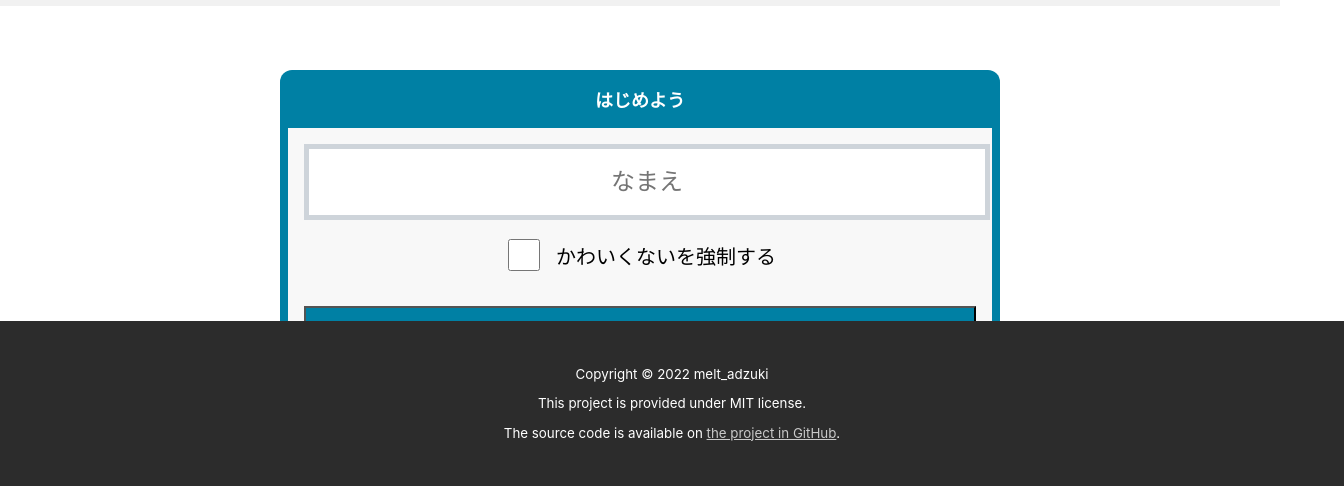
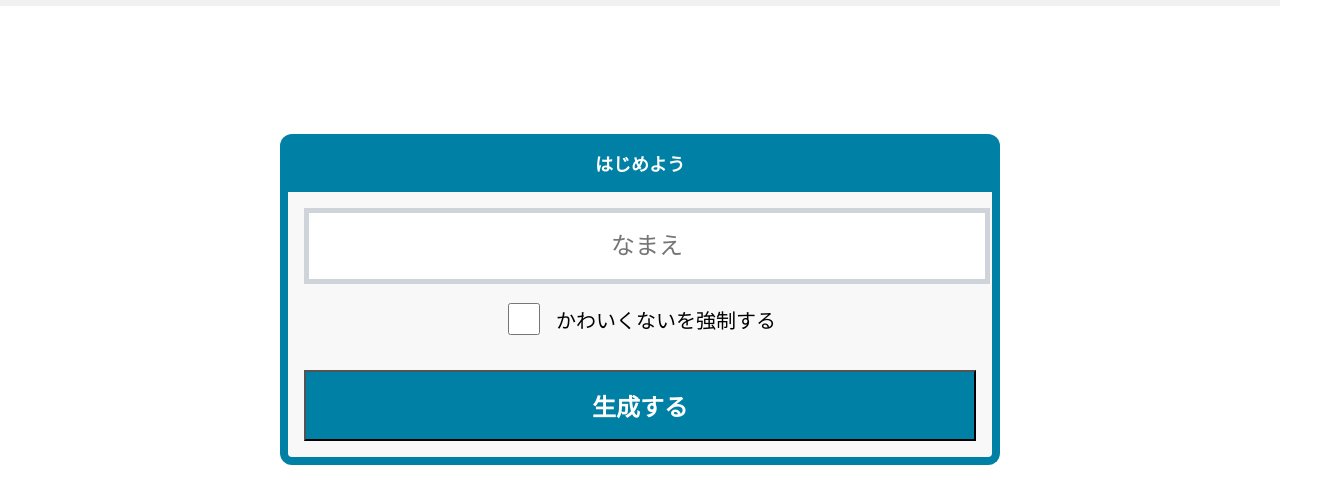
Before and after one commit to melt-adzuki/kawaii-gen, a React (Create React App) app: page / in a window 1280 px wide. Shown: the part 314-800 px from the top of the page, 1344 px wide, since content can reach past the window. Built offline with nearby package versions, Linux system fonts and the light colour scheme.

Commit message:
fix: footerの調整

```diff
--- a/src/features/app/App.module.css
+++ b/src/features/app/App.module.css
@@ -1,9 +1,7 @@
-.container {
+.wrapper {
   display: flex;
-  justify-content: center;
-  align-items: center;
-  width: 100%;
-  margin-top: 64px;
+  flex-direction: column;
+  height: 100vh;
 }
 
 .jumbotron {
@@ -12,7 +10,7 @@
   align-items: center;
   background-color: #f1f1f1;
   width: 100%;
-  height: 320px;
+  min-height: 320px;
 }
 
 .jumbotron > h1 {
@@ -21,19 +19,26 @@
   font-weight: bold;
 }
 
+.container {
+  display: flex;
+  justify-content: center;
+  align-items: center;
+  width: 100%;
+  margin-block: 128px;
+}
+
 .footer {
-  position: fixed;
-  bottom: 0;
   width: 100%;
   padding: 32px;
-  color: white;
+  margin-top: auto;
   background-color: rgb(44, 44, 44);
 }
 
-.footer > small {
+.footer > div {
+  color: white;
   text-align: center;
 }
 
-.footer > small > p > a {
+.footer a {
   color: rgb(201, 201, 201);
 }
--- a/src/features/app/App.tsx
+++ b/src/features/app/App.tsx
@@ -4,7 +4,7 @@ import styles from "./App.module.css"
 
 const App = (): JSX.Element => {
   return (
-    <main>
+    <main className={styles.wrapper}>
       <header className={styles.jumbotron}>
         <h1>
           <Gradient dir="left-to-right" from="#00ccff" to="#f500c0">○○かわいいジェネレーター</Gradient>
@@ -16,11 +16,12 @@ const App = (): JSX.Element => {
       </section>
 
       <footer className={styles.footer}>
-        <small>
-          <p>Copyright © 2022 melt_adzuki</p>
-          <p>This project is provided under MIT license.</p>
+        <div>
+          <p>This project is licensed under MIT.</p>
           <p>The source code is available on <a href="https://github.com/hijiki02/kawaii-gen" target="_blank" rel="noreferrer">the project in GitHub</a>.</p>
-        </small>
+          <br />
+          <p><small>Copyright © 2022 melt_adzuki</small></p>
+        </div>
       </footer>
     </main>
   )
--- a/src/features/result/Result.module.css
+++ b/src/features/result/Result.module.css
@@ -1,4 +1,5 @@
 .wrapper {
+    position: relative;
     display: flex;
     justify-content: center;
     align-items: center;
@@ -8,6 +9,7 @@
     width: 100vw;
     height: 100vh;
     background-color: rgb(212, 212, 212);
+    overflow: hidden;
 }
 
 @media screen and (min-width: 768px) {
--- a/src/index.css
+++ b/src/index.css
@@ -1,5 +1,4 @@
 body {
   margin: 0;
-  overflow: hidden;
   font-family: -apple-system, BlinkMacSystemFont, "メイリオ", sans-serif;
 }
```
